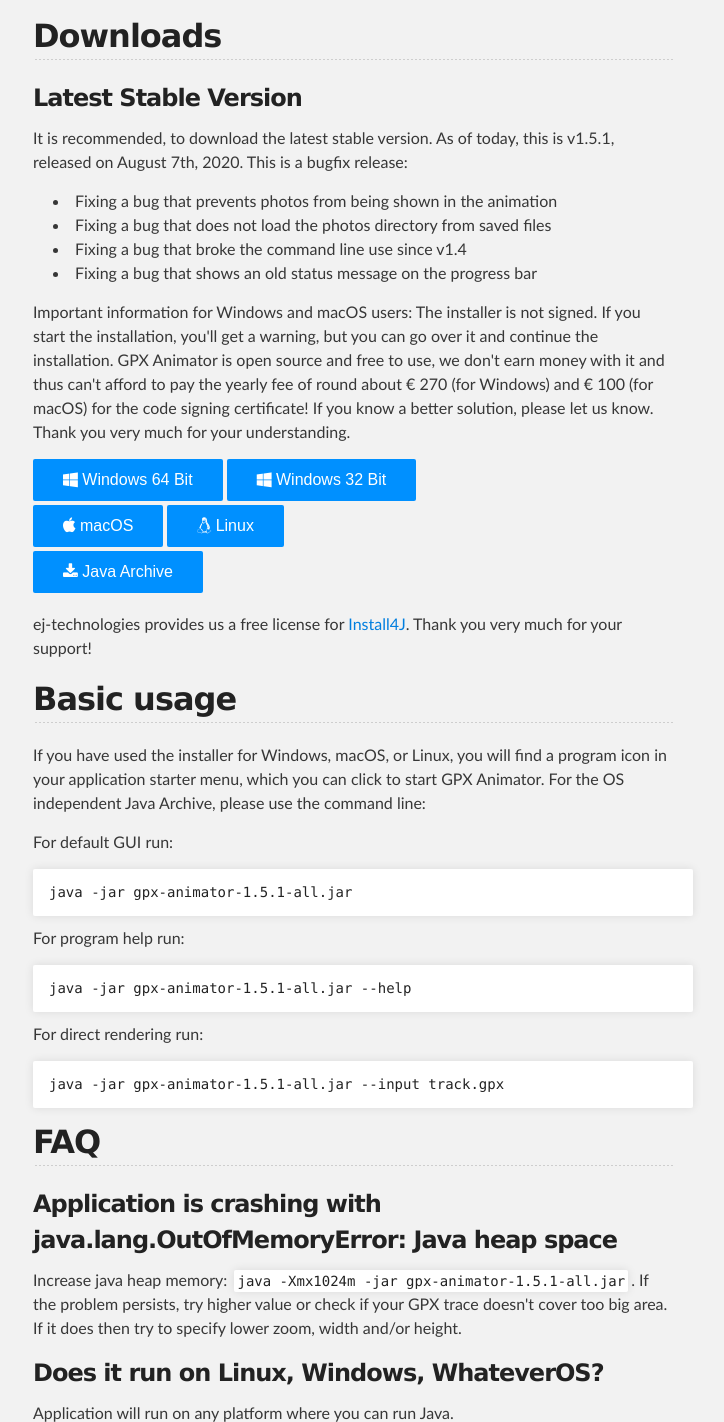
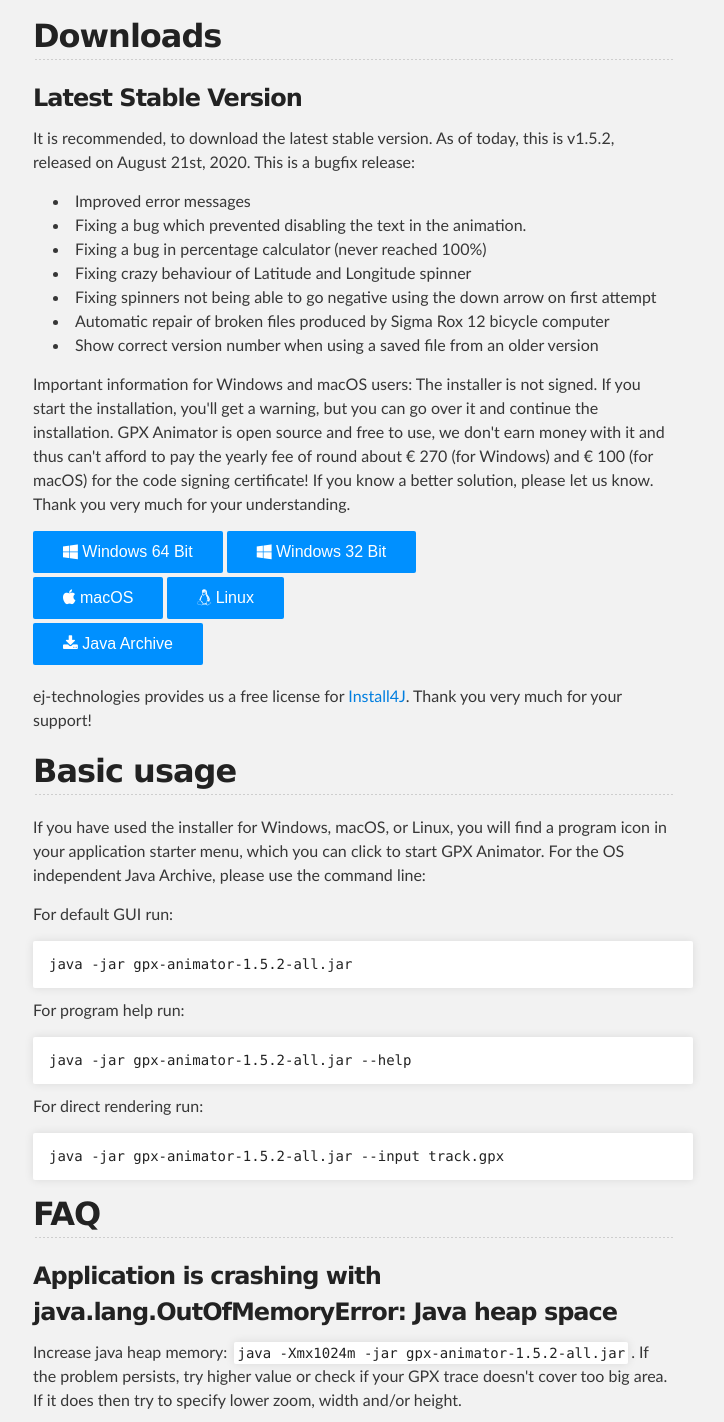
Before and after one commit to gpx-animator/gpx-animator, a plain HTML site: page index.html in a window 1280 px wide. Shown: the part 622-2044 px from the top of the page, without its empty margins (287-1011 px from the left). Drawn offline with Linux system fonts and the light colour scheme.

Commit message:
:bookmark: Releasing v1.5.2

```diff
--- a/index.html
+++ b/index.html
@@ -48,13 +48,16 @@
 
 <h3>Latest Stable Version</h3>
 
-<p>It is recommended, to download the latest stable version. As of today, this is v1.5.1, released on August 7th, 2020. This is a bugfix release:</p>
+<p>It is recommended, to download the latest stable version. As of today, this is v1.5.2, released on August 21st, 2020. This is a bugfix release:</p>
 
 <ul>
-  <li>Fixing a bug that prevents photos from being shown in the animation</li>
-  <li>Fixing a bug that does not load the photos directory from saved files</li>
-  <li>Fixing a bug that broke the command line use since v1.4</li>
-  <li>Fixing a bug that shows an old status message on the progress bar</li>
+  <li>Improved error messages</li>
+  <li>Fixing a bug which prevented disabling the text in the animation.</li>
+  <li>Fixing a bug in percentage calculator (never reached 100%)</li>
+  <li>Fixing crazy behaviour of Latitude and Longitude spinner</li>
+  <li>Fixing spinners not being able to go negative using the down arrow on first attempt</li>
+  <li>Automatic repair of broken files produced by Sigma Rox 12 bicycle computer</li>
+  <li>Show correct version number when using a saved file from an older version</li>
 </ul>
 
 <p>
@@ -62,11 +65,11 @@
 </p>
 
 <p>
-  <a href="https://download.gpx-animator.app/gpx-animator_windows-x64_1_5_1.exe" download="gpx-animator_windows-x64_1_5_1.exe"><button><i class="fa fa-windows"></i> Windows 64 Bit</button></a>
-  <a href="https://download.gpx-animator.app/gpx-animator_windows-x32_1_5_1.exe" download="gpx-animator_windows-x32_1_5_1.exe"><button><i class="fa fa-windows"></i> Windows 32 Bit</button></a><br/>
-  <a href="https://download.gpx-animator.app/gpx-animator_macos_1_5_1.dmg" download="gpx-animator_macos_1_5_1.dmg"><button><i class="fa fa-apple"></i> macOS</button></a>
-  <a href="https://download.gpx-animator.app/gpx-animator_unix_1_5_1.sh" download="gpx-animator_unix_1_5_1.sh"><button><i class="fa fa-linux"></i> Linux</button></a><br/>
-  <a href="https://download.gpx-animator.app/gpx-animator-1.5.1-all.jar" download="gpx-animator-1.5.1-all.jar"><button><i class="fa fa-download"></i> Java Archive</button></a>
+  <a href="https://download.gpx-animator.app/gpx-animator_windows-x64_1_5_2.exe" download="gpx-animator_windows-x64_1_5_2.exe"><button><i class="fa fa-windows"></i> Windows 64 Bit</button></a>
+  <a href="https://download.gpx-animator.app/gpx-animator_windows-x32_1_5_2.exe" download="gpx-animator_windows-x32_1_5_2.exe"><button><i class="fa fa-windows"></i> Windows 32 Bit</button></a><br/>
+  <a href="https://download.gpx-animator.app/gpx-animator_macos_1_5_2.dmg" download="gpx-animator_macos_1_5_2.dmg"><button><i class="fa fa-apple"></i> macOS</button></a>
+  <a href="https://download.gpx-animator.app/gpx-animator_unix_1_5_2.sh" download="gpx-animator_unix_1_5_2.sh"><button><i class="fa fa-linux"></i> Linux</button></a><br/>
+  <a href="https://download.gpx-animator.app/gpx-animator-1.5.2-all.jar" download="gpx-animator-1.5.2-all.jar"><button><i class="fa fa-download"></i> Java Archive</button></a>
 </p>
 
 <p>
@@ -78,18 +81,18 @@
 <p>If you have used the installer for Windows, macOS, or Linux, you will find a program icon in your application starter menu, which you can click to start GPX Animator. For the OS independent Java Archive, please use the command line:</p>
 
 <p>For default GUI run:</p>
-<pre><code>java -jar gpx-animator-1.5.1-all.jar</code></pre>
+<pre><code>java -jar gpx-animator-1.5.2-all.jar</code></pre>
 
 <p>For program help run:</p>
-<pre><code>java -jar gpx-animator-1.5.1-all.jar --help</code></pre>
+<pre><code>java -jar gpx-animator-1.5.2-all.jar --help</code></pre>
 
 <p>For direct rendering run:</p>
-<pre><code>java -jar gpx-animator-1.5.1-all.jar --input track.gpx</code></pre>
+<pre><code>java -jar gpx-animator-1.5.2-all.jar --input track.gpx</code></pre>
 
 <h2 id="faq">FAQ</h2>
 <h3>Application is crashing with java.lang.OutOfMemoryError: Java heap space</h3>
 <p>
-	Increase java heap memory: <code>java -Xmx1024m -jar gpx-animator-1.5.1-all.jar</code>.
+	Increase java heap memory: <code>java -Xmx1024m -jar gpx-animator-1.5.2-all.jar</code>.
 	If the problem persists, try higher value or check if your GPX trace doesn't cover too big area.
 	If it does then try to specify lower zoom, width and/or height.
 </p>
@@ -105,7 +108,7 @@
 
 <h3>The UI is too small on a high DPI screen</h3>
 <p>Some (older) Java versions have problems with the resolution of a high DPI screen. Until we find a solution to do it programmatically, you can force Java to double the size of the UI using this command:</p>
-<pre><code>GDK_SCALE=2 java -jar gpx-animator-1.5.1-all.jar</code></pre>
+<pre><code>GDK_SCALE=2 java -jar gpx-animator-1.5.2-all.jar</code></pre>
 
 <h3>I have some other problem</h3>
 <p>Feel free to open an issue in the <a href="https://github.com/zdila/gpx-animator/issues">GitHub Issue Tracker</a> (highly preferred) or write us at support<span>@</span>gpx-animator.app.</p>
```
